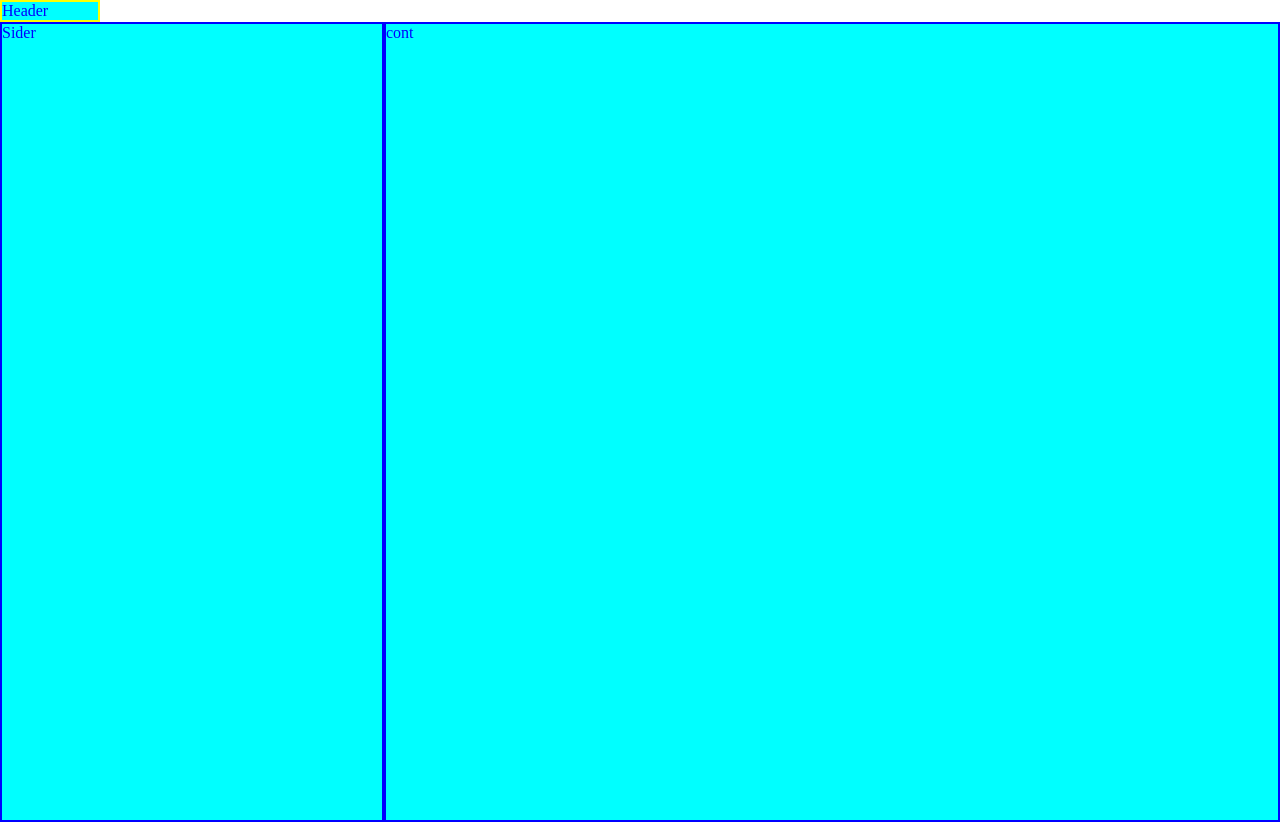
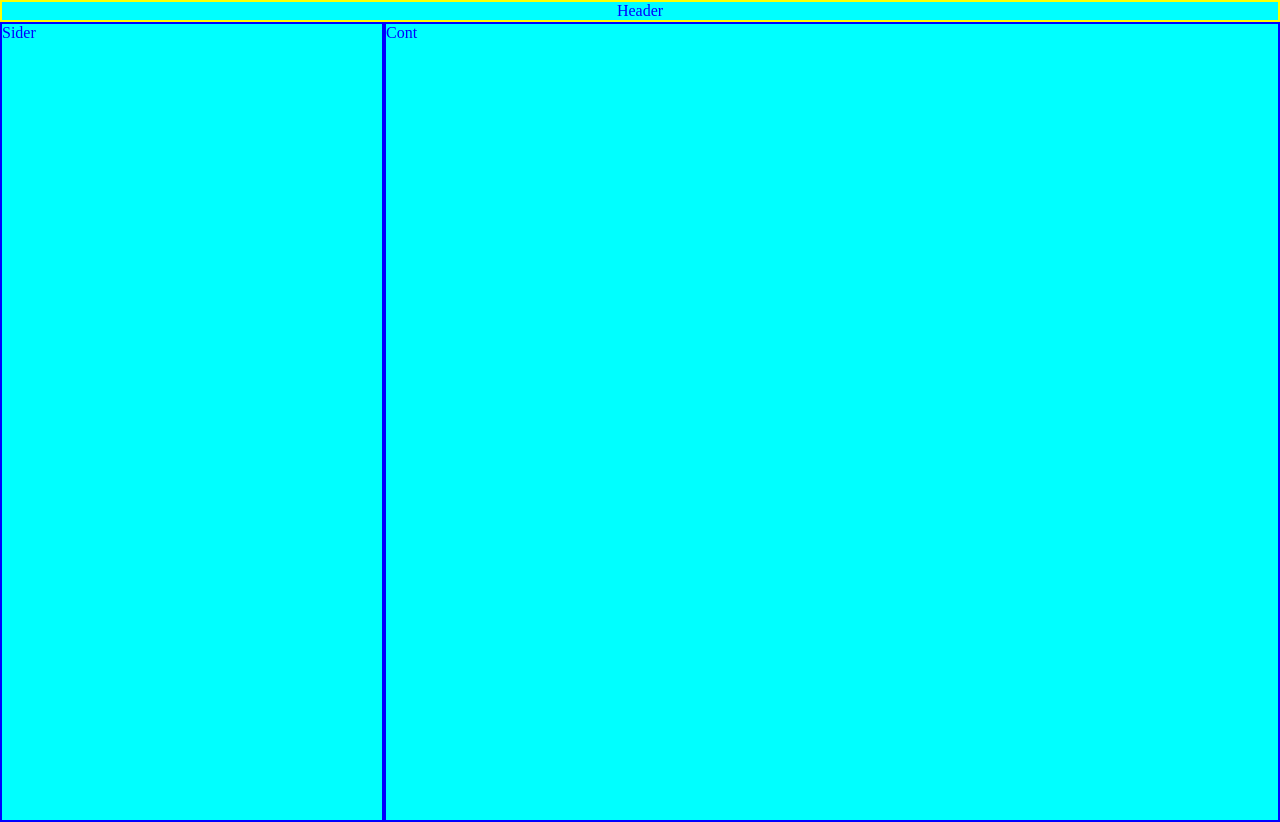
Before and after one commit to J1sh1r0/davillanueva, a plain HTML site: page Parcial 1/Position/LaiyaoSidebarNone.html in a window 1280 px wide. Drawn offline with Linux system fonts and the light colour scheme.

Commit message:
Cambio LayoutSideBar

```diff
--- a/Parcial 1/Position/LaiyaoSidebarNone.html
+++ b/Parcial 1/Position/LaiyaoSidebarNone.html
@@ -11,14 +11,14 @@
             padding: 0;
         }
         body {
-            width: 100px;
+            width: 100vw;
             height: 100vh;
         }
         .head {
             border: 2px solid yellow;
             background-color: aqua;
             color: blue;
-            position: static;
+            text-align: center;
         }
         .cont {
             border: 2px solid blue;
@@ -27,9 +27,7 @@
             height: 100%;
             position: absolute;
         }
-        #headerr {
-            top: 100%;
-        }
+
         #sidebar {
             width: 30%;
         }
@@ -42,6 +40,6 @@
 <body>
     <div class = "head" id = "headerr">Header</div>
     <div class = "cont" id = "sidebar">Sider</div>
-    <div class = "cont" id = "content">cont</div>
+    <div class = "cont" id = "content">Cont</div>
 </body>
 </html>
```
